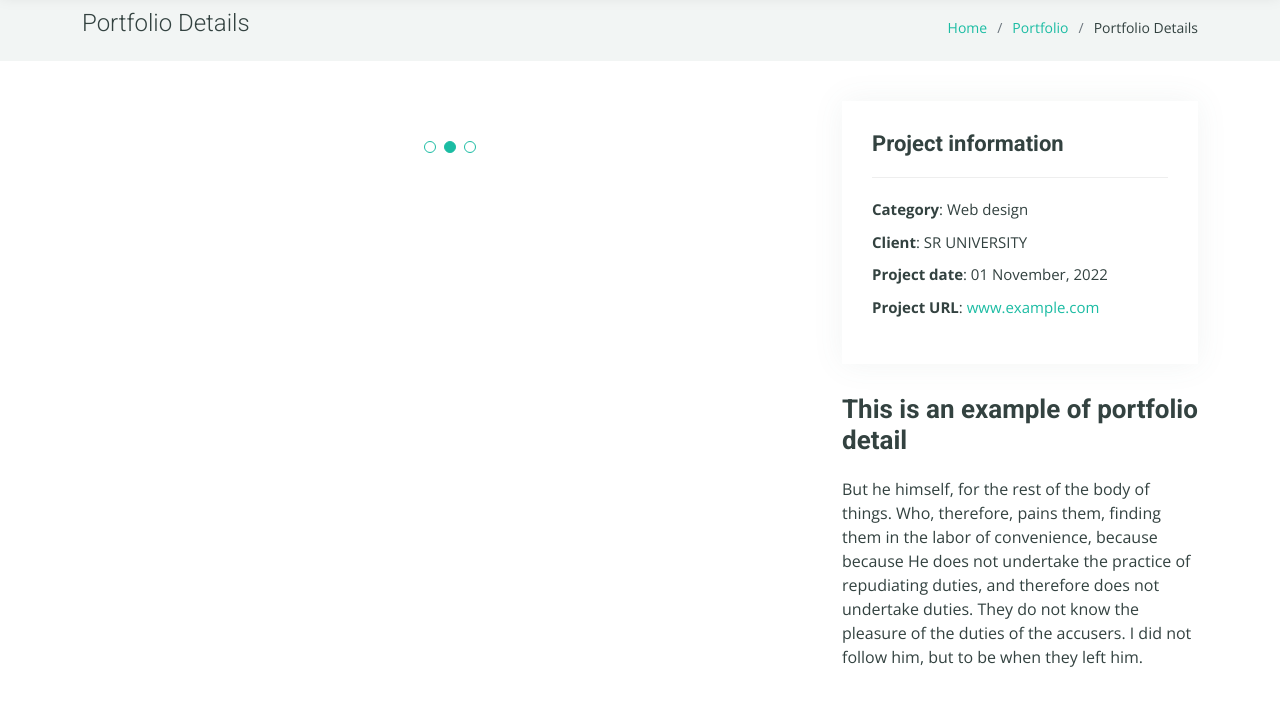
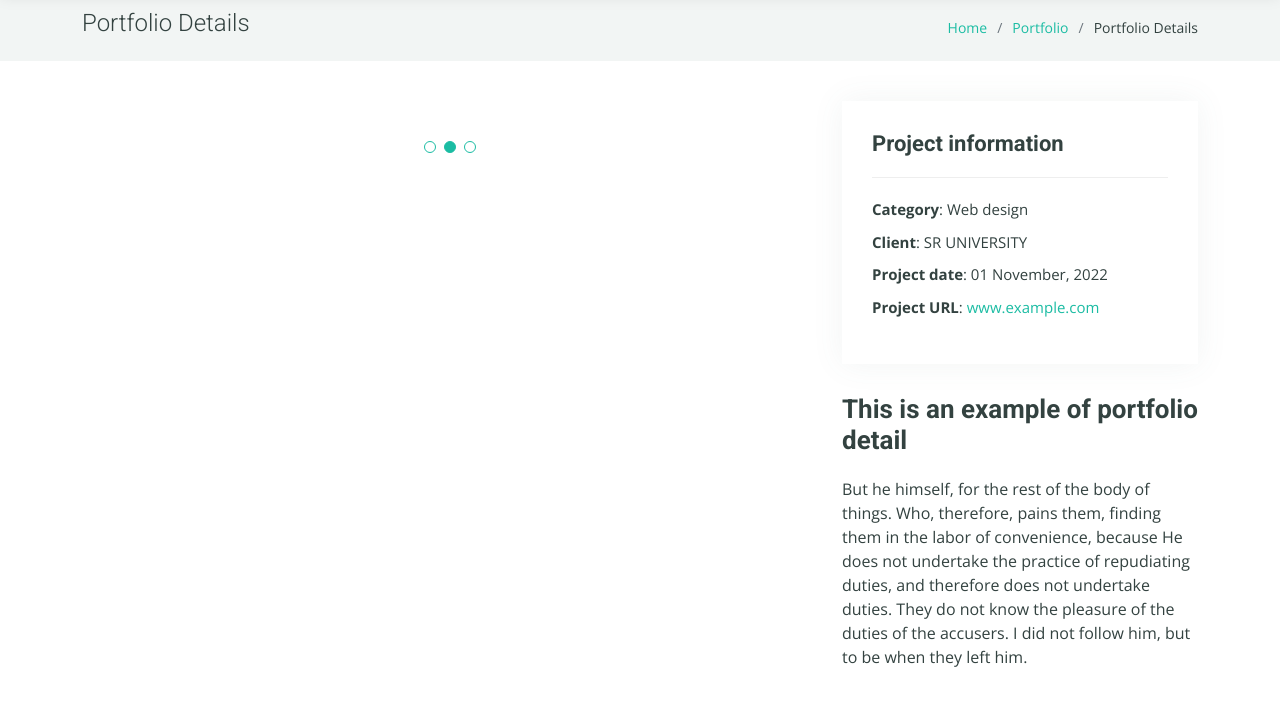
Before and after one commit to Chandan-I/QUIZ, a plain HTML site: page portfolio-details.html in a window 1280 px wide. Shown: the part 76-800 px from the top of the page. Drawn offline with nearby package versions, Linux system fonts and the light colour scheme.

Commit message:
Update portfolio-details.html

```diff
--- a/portfolio-details.html
+++ b/portfolio-details.html
@@ -5,7 +5,7 @@
   <meta charset="utf-8">
   <meta content="width=device-width, initial-scale=1.0" name="viewport">
 
-  <title>CSE 2nd year team ...</title>
+  <title>CSE 3rd year...</title>
   <meta content="" name="description">
   <meta content="" name="keywords">
 
@@ -27,12 +27,6 @@
   <!-- Template Main CSS File -->
   <link href="assets/css/style.css" rel="stylesheet">
 
-  <!-- =======================================================
-  * Template Name: Shuffle - v4.2.0
-  * Template URL: https://bootstrapmade.com/bootstrap-3-one-page-template-free-shuffle/
-  * Author: BootstrapMade.com
-  * License: https://bootstrapmade.com/license/
-  ======================================================== -->
 </head>
 
 <body>
@@ -43,8 +37,7 @@
 
       <div class="logo">
         <h1 class="text-light"><a href="index.html"><span>CSE</span></a></h1>
-        <!-- Uncomment below if you prefer to use an image logo -->
-        <!-- <a href="index.html"><img src="assets/img/logo.png" alt="" class="img-fluid"></a>-->
+
       </div>
 
       <nav id="navbar" class="navbar">
@@ -137,7 +130,11 @@
             <div class="portfolio-description">
               <h2>This is an example of portfolio detail</h2>
               <p>
-                But he himself, for the rest of the body of things. Who, therefore, pains them, finding them in the labor of convenience, because because He does not undertake the practice of repudiating duties, and therefore does not undertake duties. They do not know the pleasure of the duties of the accusers. I did not follow him, but to be when they left him.
+                But he himself, for the rest of the body of things.
+                Who, therefore, pains them, finding them in the labor of convenience,
+                because He does not undertake the practice of repudiating duties, and
+                therefore does not undertake duties. They do not know the pleasure of
+                the duties of the accusers. I did not follow him, but to be when they left him.
               </p>
             </div>
           </div>
```
